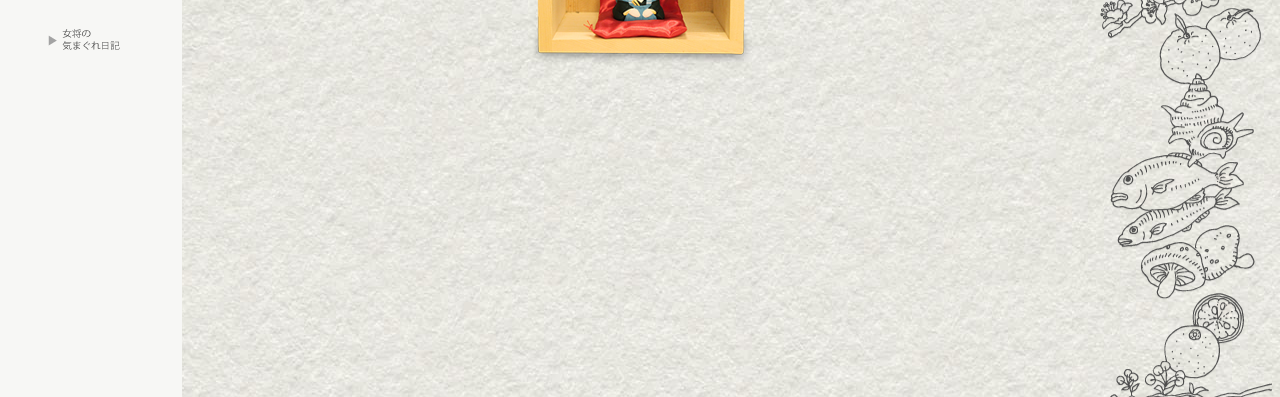
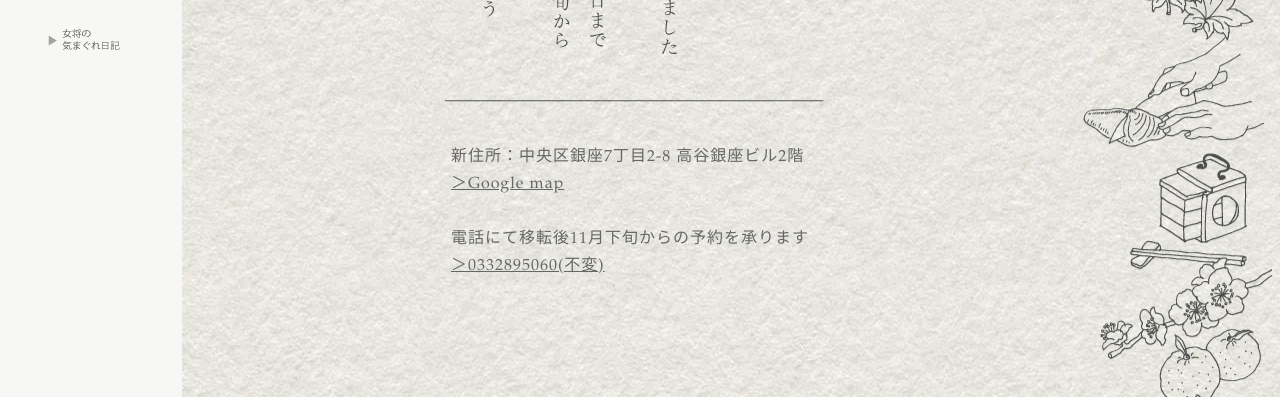
Before and after one commit to moeso/moeso.github.io, a plain HTML site: page index.html in a window 1280 px wide. Shown: the part 370-767 px from the top of the page. Drawn offline with Linux system fonts and the light colour scheme.

Commit message:
Update index.html

```diff
--- a/index.html
+++ b/index.html
@@ -40,6 +40,18 @@ $(function() {
 </div>
 
 <div class="main">
+
+<div class="moving">
+<img src="img/moving_text.png">
+<div class="moving_text">
+
+新住所：中央区銀座7丁目2-8 高谷銀座ビル2階<br>
+<a href="https://goo.gl/maps/1PcTDoxsd4rokzxx9">＞Google map</a><br>
+<br>
+電話にて移転後11月下旬からの予約を承ります<br>
+<a href="tel:0332895060">＞0332895060(不変)</a>
+
+</div></div>
 
 <div class="textContent">
 <div class="fukusuke">
```
